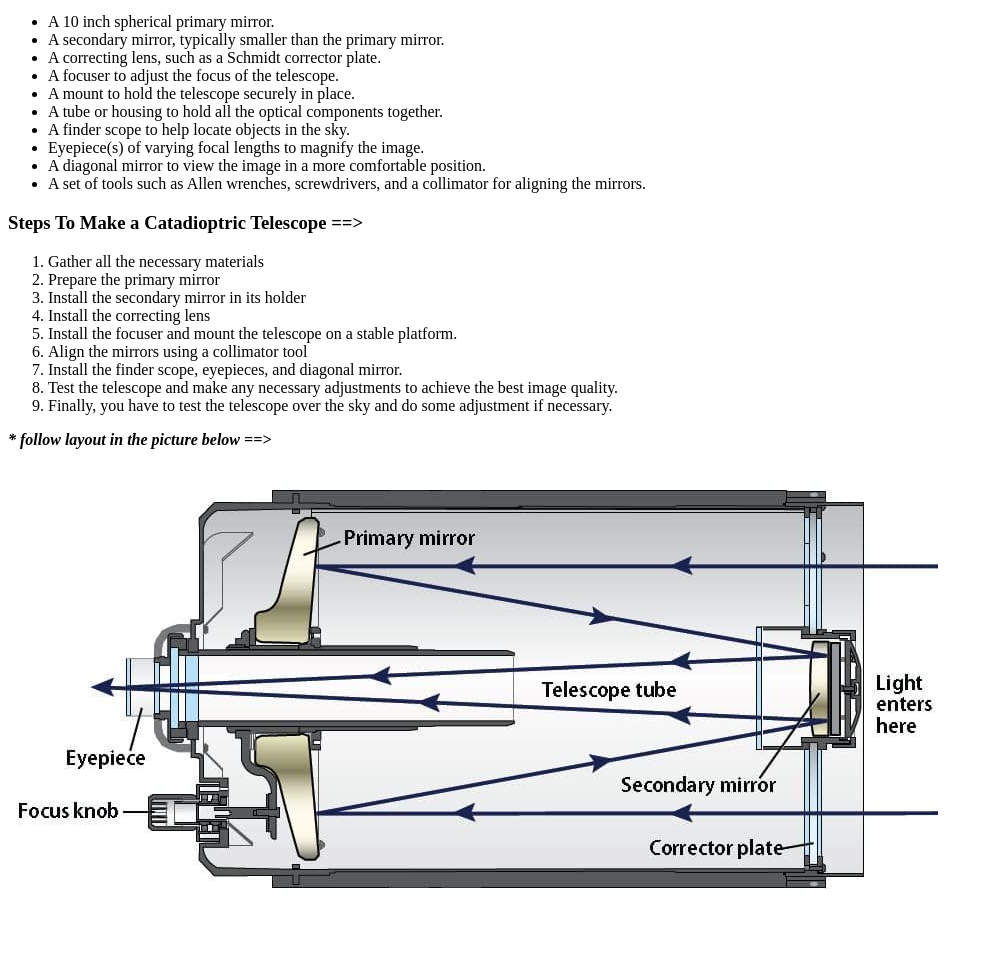
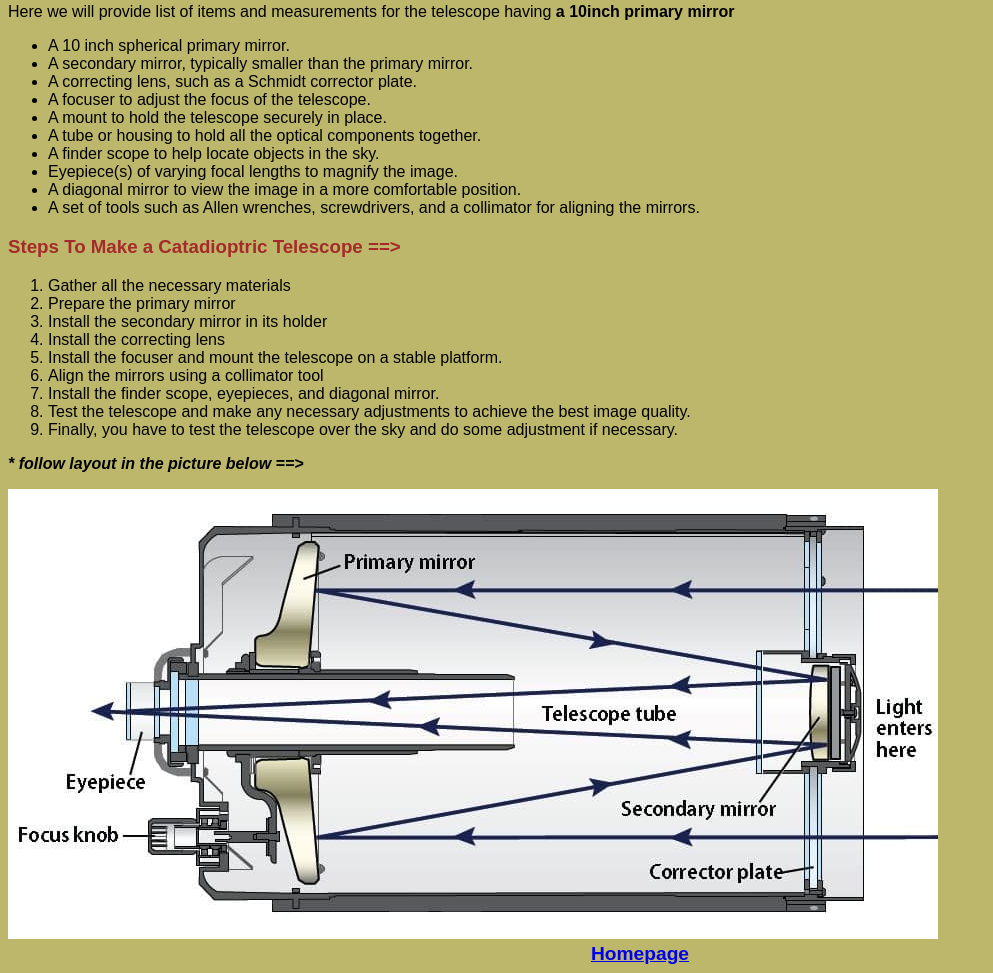
Before and after one commit to AshishDular/the-telescope-guide, a plain HTML site: page telescopes/catadioptric.html in a window 1280 px wide. Shown: the part 668-1641 px from the top of the page, without its empty margins (0-993 px from the left). Before the commit the page ends 1595 px from the top, so only its background shows below. Drawn offline with Linux system fonts and the light colour scheme.

Commit message:
Add homepage link

```diff
--- a/telescopes/catadioptric.html
+++ b/telescopes/catadioptric.html
@@ -3,6 +3,7 @@
     <head lang="en">
         <meta charset="utf-8">
         <title>The Catadioptric Telescope</title>
+        <link rel="stylesheet" href="../style.css">
 
     </head>
 
@@ -10,16 +11,16 @@
         <h1>The Catadioptric Telescope</h1>
         <img src="../images/catadioptric1.jpg" alt="A The Catadioptric Telescope" width="400" height="400">
         <h3>About Catadioptric Telescope ==></h3>
-        <p>  A catadioptric telescope is a type of telescope that uses both mirrors and lenses to form an image.
+           <p>  A catadioptric telescope is a type of telescope that uses both mirrors and lenses to form an image.
              The most common design for a catadioptric telescope is the Schmidt-Cassegrain, which uses a combination
              of a spherical primary mirror and a correcting lens (schmidt corrector plate) at the front of the telescope
              to produce a compact design with a long focal length.
-        </p>
-        <p>This design is popular for both astronomical and terrestrial observation, as well as for photography,
+           </p>
+           <p>This design is popular for both astronomical and terrestrial observation, as well as for photography,
             because of its compact size, wide field of view, and ability to produce sharp images. Other designs of
             catadioptric telescopes include the Maksutov-Cassegrain and the Ritchey-Chrétien.
-        </p>
-        <p>Here we will provide list of items and measurements for the telescope having<strong> a 10inch primary mirror </strong></p>
+           </p>
+         <p>Here we will provide list of items and measurements for the telescope having<strong> a 10inch primary mirror </strong></p>
         <ul>
             <li>A 10 inch spherical primary mirror.</li>
             <li>A secondary mirror, typically smaller than the primary mirror.</li>
@@ -47,6 +48,7 @@
          </ol>
          <p><em><strong>* follow layout in the picture below ==></strong></em></p>
          <img src="../images/catadioptric2.jpg" alt="A Catadioptric telescope layout">
+         <div> <a href="../index.html"><strong>Homepage</strong></a> </div>
 
     </body>
 </html>
```
Also changed, not shown: telescopes/reflecting.html (+2 -0 lines), telescopes/refracting.html (+3 -1 lines).
